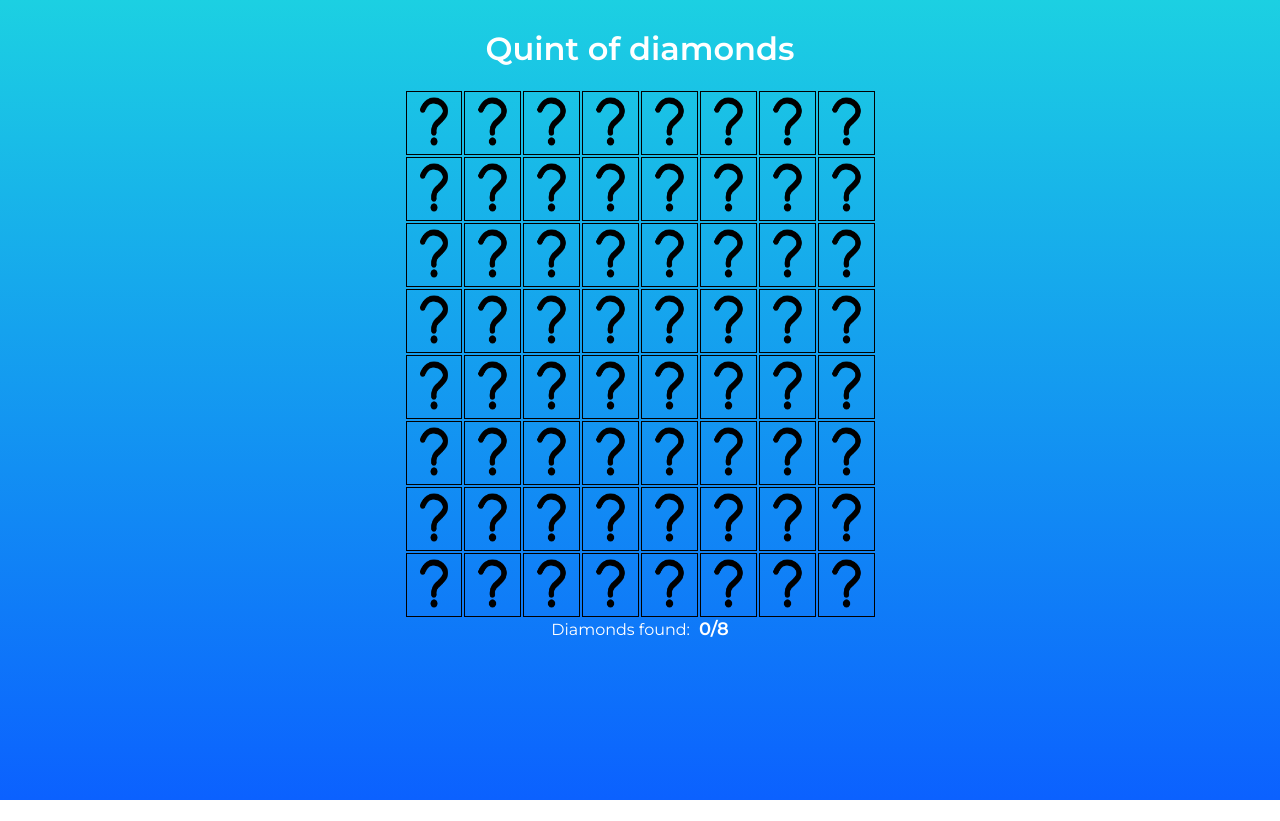
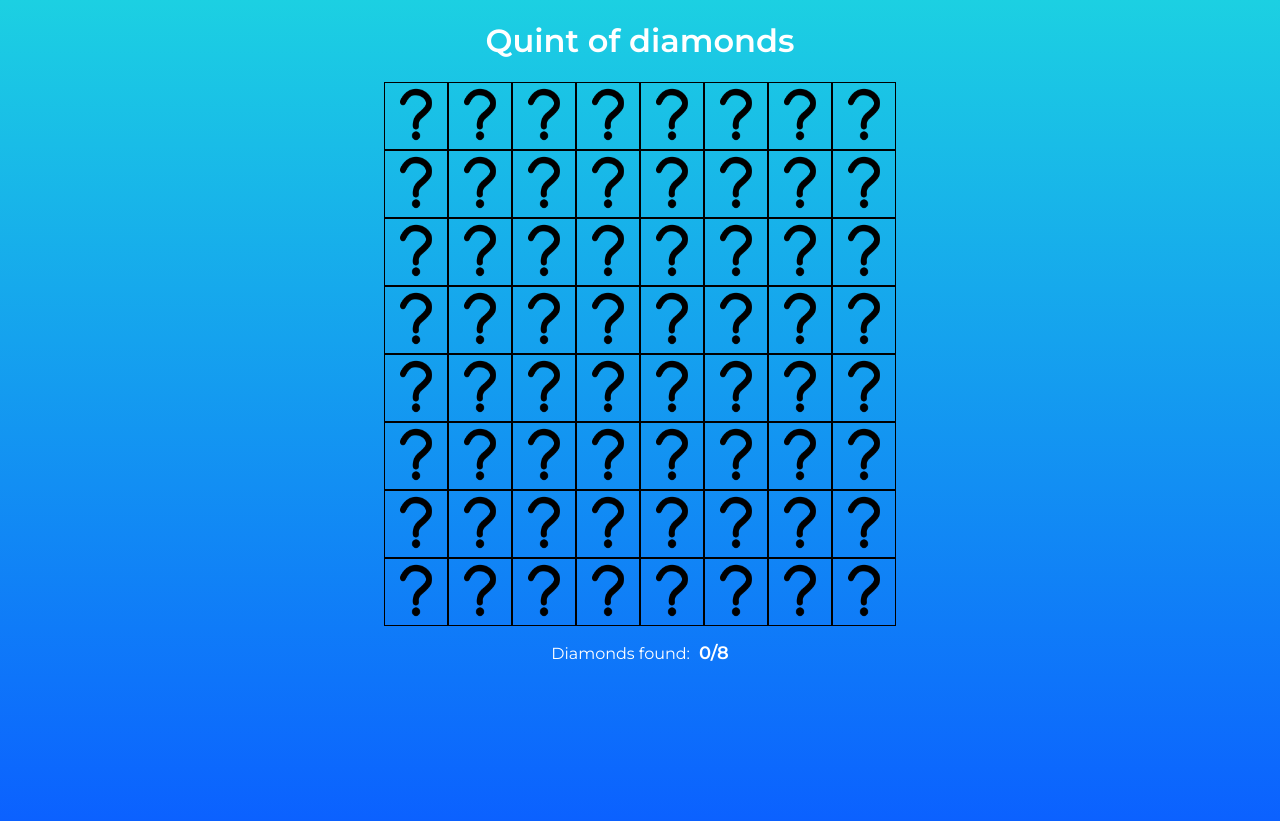
Before and after one commit to nirmoo22/quint-of-jewels, a React (Create React App) app: page / in a window 1280 px wide. Before the commit the page ends 800 px from the top, so only its background shows below. Built offline with nearby package versions, Linux system fonts and the light colour scheme.

Commit message:
Changed to display grid from flexbox for web

```diff
--- a/src/components/Block.js
+++ b/src/components/Block.js
@@ -9,7 +9,6 @@ import useFindNearestDiamond from '../hooks/useFindNearestDiamond';
 import diamondImg from '../assets/images/diamond.png';
 import questionImg from '../assets/images/question.png';
 import arrowImg from '../assets/images/arrow.png';
-import constants from '../constants';
 
 function Block(props) {
 
@@ -80,8 +79,6 @@ function Block(props) {
     <div className={styles.block + ' pointer'}
       onClick={changeOpenState}
       ref={blockElt}
-      // change height to something better
-      style={{minHeight: constants.gameBlocks + 'px'}}
     >
       {
         blockState.isOpen && blockState.hasDiamond &&
--- a/src/components/Gameplay.js
+++ b/src/components/Gameplay.js
@@ -83,7 +83,6 @@ function Gameplay(props) {
                   <PeekingBlock
                     hasDiamond={blockState.hasDiamond}
                   >
-
                   </PeekingBlock>
                 }
                 {
--- a/src/components/PeekingBlock.js
+++ b/src/components/PeekingBlock.js
@@ -1,7 +1,6 @@
 import styles from '../styles/Block.module.css';
 import React from 'react';
 import diamondImg from '../assets/images/diamond.png';
-import constants from '../constants';
 
 function PeekingBlock(props) {
 
@@ -11,8 +10,6 @@ function PeekingBlock(props) {
 
   return (
     <div className={styles.block}
-      // change height to something better
-      style={{ minHeight: constants.gameBlocks + 'px' }}
     >
       {
         hasDiamond &&
--- a/src/index.css
+++ b/src/index.css
@@ -4,7 +4,6 @@
 
 body {
   margin: 0 8px;
-  padding: 8px;
   font: 16px 'Montserrat', sans-serif;
   background: linear-gradient(#1cd0e2, #0b61ff);
   min-height: 100vh;
--- a/src/styles/Block.module.css
+++ b/src/styles/Block.module.css
@@ -1,9 +1,5 @@
 .block {
-    flex-basis: calc(100% / 9);
-    flex-grow: 0;
-    flex-shrink: 0;
     border: 1px solid black;
-    margin: 1px;
 }
 
 .blockImg {
--- a/src/styles/Gameplay.module.css
+++ b/src/styles/Gameplay.module.css
@@ -5,12 +5,9 @@
 }
 
 .grid {
-    width: 100%;
-    height: 100%;
-    max-height: calc(64px * 8);
-    display: flex;
-    flex-wrap: wrap;
-    justify-content: center;
+    display: grid;
+    grid-template-columns: repeat(8, 1fr);
+    grid-template-rows: repeat(8, 1fr);
 }
 
 .infoArea {
```
